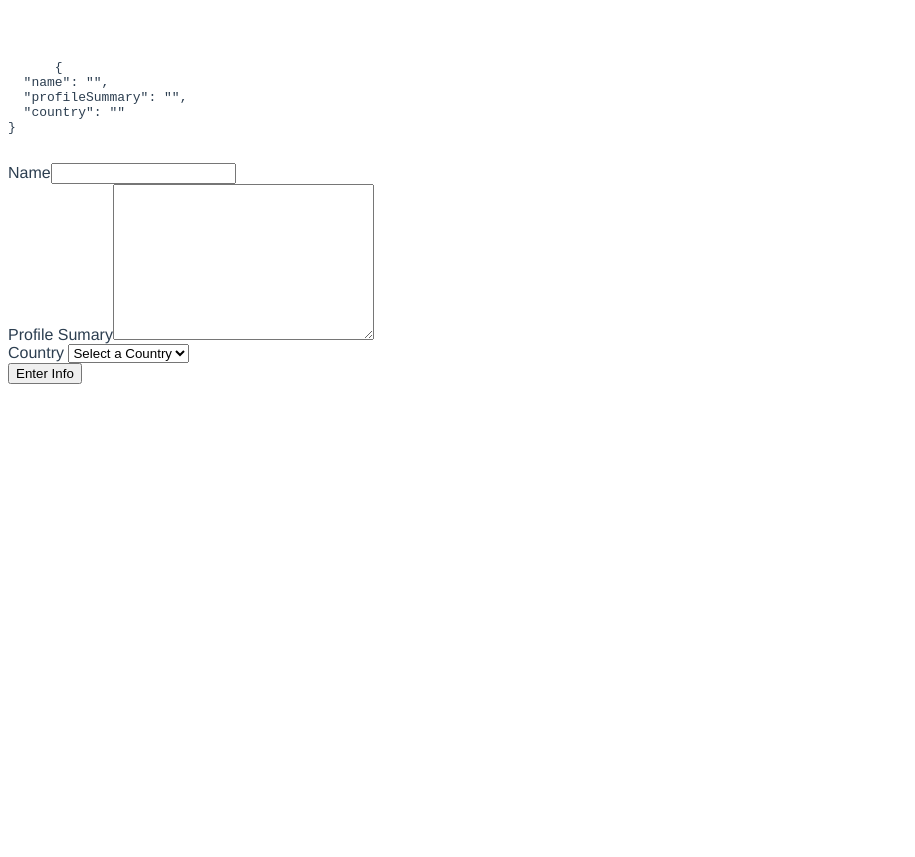
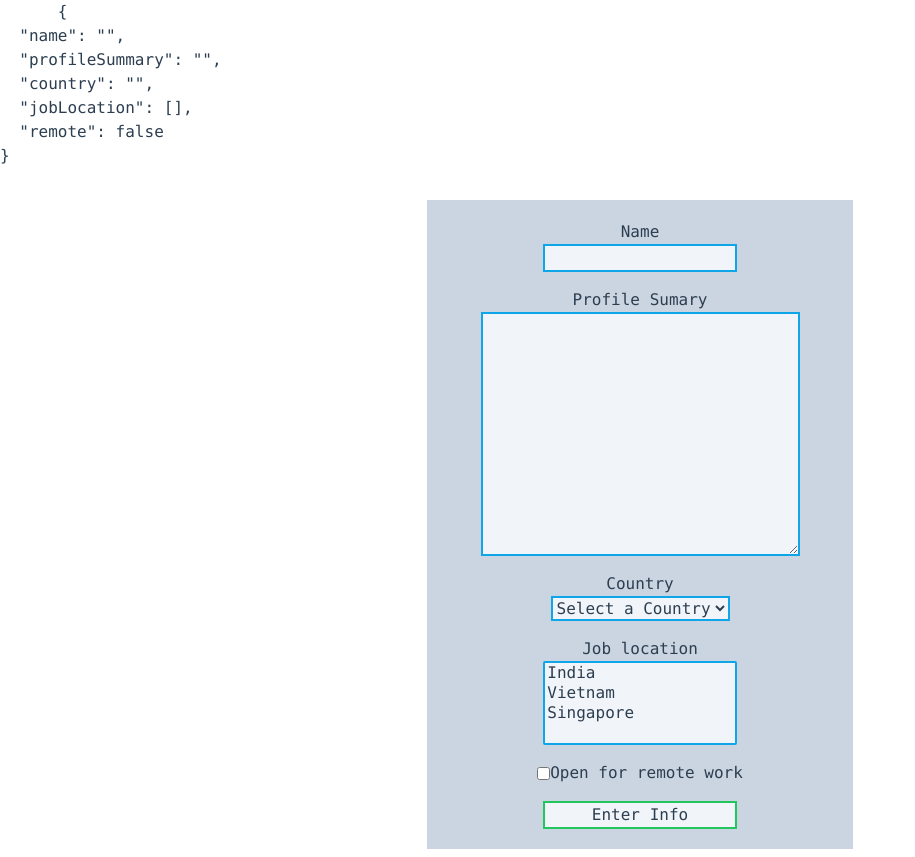
Before and after one commit to l1keafox/helloVue, a Vue app: page / in a window 1280 px wide. Shown: the whole page, without its empty margins (0-915 px from the left). Before the commit the page ends 800 px from the top, so only its background shows below. Built offline with nearby package versions, Linux system fonts and the light colour scheme.

Commit message:
tailwind format

```diff
--- /dev/null
+++ b/postcss.config.js
@@ -0,0 +1,6 @@
+module.exports = {
+  plugins: {
+    tailwindcss: {},
+    autoprefixer: {}
+  }
+}
--- a/src/App.vue
+++ b/src/App.vue
@@ -4,18 +4,20 @@
       {{ JSON.stringify(formValues,null,2) }}
     </pre>
   </div>
-  <form >
-    <div>
+  <div class="flex justify-center items-center">
+  <form class="flex flex-col bg-slate-300 font-mono w-1/3 m-2 p-3" >
+
+    <div class="container flex flex-col justify-center items-center p-2">
       <label for="name">Name</label>
-      <input type="text" id="name" v-model="formValues.name">
+      <input type="text" id="name" v-model="formValues.name" class="bg-slate-100 border-2 border-sky-500 w-1/2">
     </div>
-    <div>
+    <div class="container flex flex-col justify-center items-center  p-2">
       <label for="profile">Profile Sumary</label>
-      <textarea name="" id="profile" cols="30" rows="10" v-model="formValues.profileSummary"></textarea>
+      <textarea name="" id="profile" cols="30" rows="10" v-model="formValues.profileSummary" class="bg-slate-100 border-2 border-sky-500"></textarea>
     </div>
-    <div>
+    <div class="container flex flex-col justify-center items-center p-2">
       <label for="country">Country </label>
-      <select name="" id="country" v-model="formValues.country">
+      <select name="" id="country" v-model="formValues.country" class="bg-slate-100 border-2 border-sky-500">
         <option value="">Select a Country</option>
         <option value="india">India</option>
         <option value="vietnam">Vietnam</option>
@@ -23,9 +25,27 @@
       </select>
     </div>
 
-    <button> Enter Info </button>
+    <div class="container flex flex-col justify-center items-center p-2">
+      <label for="job-location">Job location </label>
+      <select name="" id="job-location" multiple v-model="formValues.jobLocation" class="bg-slate-100 border-2 border-sky-500 w-1/2">
+        <option value="india">India</option>
+        <option value="vietnam">Vietnam</option>
+        <option value="singapore">Singapore</option>
+      </select>
+    </div>
+
+    <div class="container flex justify-center items-center p-2">
+      <input type="checkbox" id="remote" v-model="formValues.remote">
+      <label for="remote" >Open for remote work</label>
+
+    </div>
+
+    <div class="container flex justify-center items-center p-2">
+      <button class="container flex flex-col bg-slate-100 border-2 border-green-500 justify-center items-center w-1/2"> Enter Info </button>
+    </div>
 
   </form>
+</div>
 </template>
 
 <script>
@@ -36,7 +56,9 @@ export default {
       formValues: {
         name: '',
         profileSummary: '',
-        country: ''
+        country: '',
+        jobLocation: [],
+        remote: false
       }
     }
   },
@@ -51,7 +73,10 @@ export default {
   -webkit-font-smoothing: antialiased;
   -moz-osx-font-smoothing: grayscale;
   color: #2c3e50;
-  margin-top: 60px;
 }
-
+#formDiv{
+  display: flex;
+  justify-content: center;
+  align-items: center;
+}
 </style>
--- /dev/null
+++ b/src/assets/tailwind.css
@@ -0,0 +1,5 @@
+@tailwind base;
+
+@tailwind components;
+
+@tailwind utilities;
--- a/src/main.js
+++ b/src/main.js
@@ -1,4 +1,5 @@
 import { createApp } from 'vue'
 import App from './App.vue'
+import './assets/tailwind.css'
 
 createApp(App).mount('#app')
--- /dev/null
+++ b/tailwind.config.js
@@ -0,0 +1,8 @@
+/** @type {import('tailwindcss').Config} */
+module.exports = {
+  content: ['./public/**/*.html', './src/**/*.{vue,js,ts,jsx,tsx}'],
+  theme: {
+    extend: {},
+  },
+  plugins: [],
+}
```
Also changed, not shown: package.json (+7 -3 lines), src/Test.vue (deleted, +0 -13 lines), 1 other file (tests, documents, lock files or other folders).
